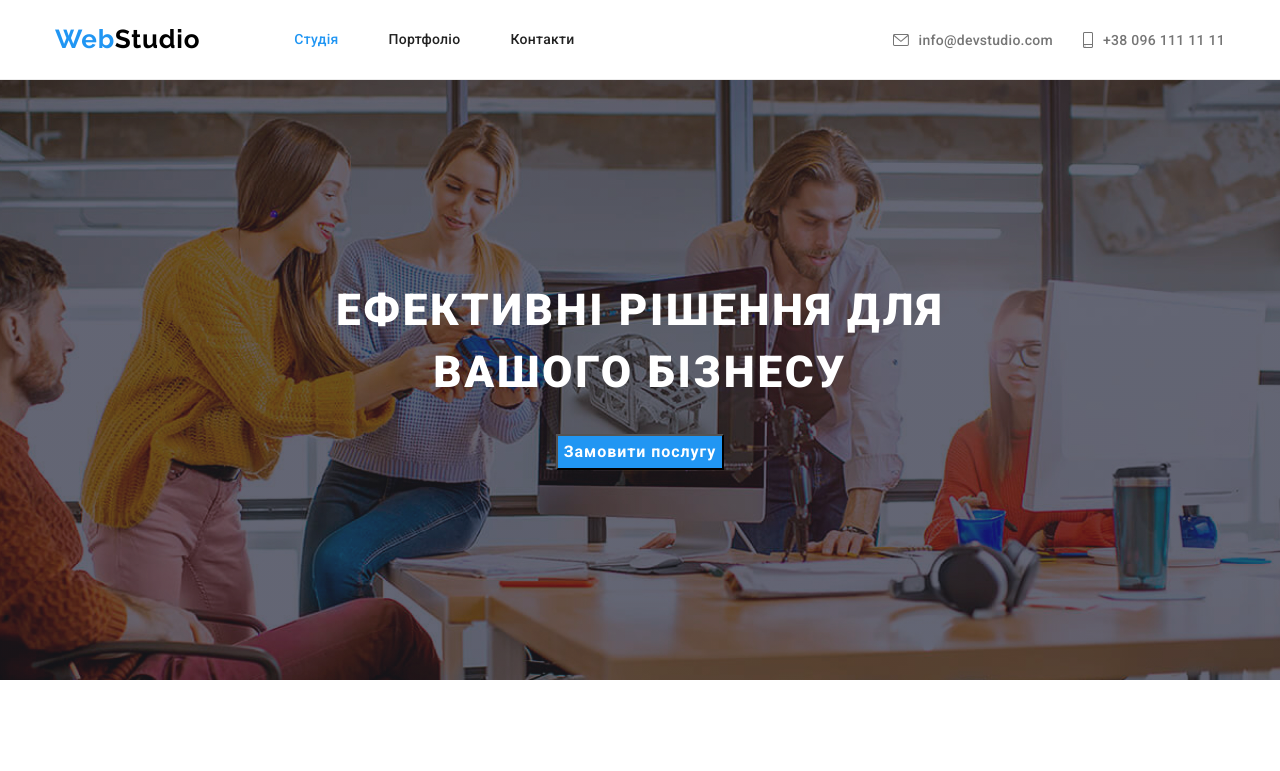
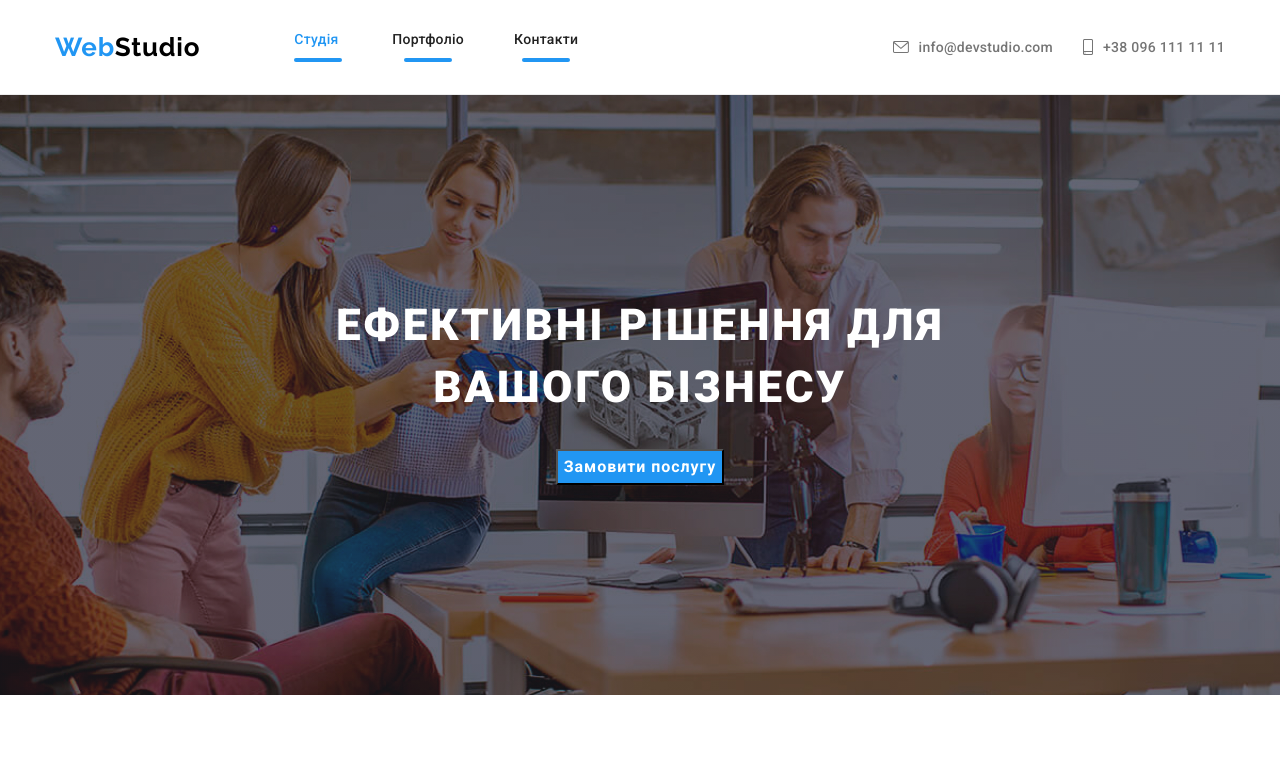
Before and after one commit to Lesia2023/g, a plain HTML site: page index.html in a window 1280 px wide. Shown: the top 771 px of the page. Drawn offline with nearby package versions, Linux system fonts and the light colour scheme.

Commit message:
трансформацыя поінтерів

```diff
--- a/css/styles.css
+++ b/css/styles.css
@@ -200,13 +200,16 @@ gap: 30px;
 
 
 }
-.link-list:hover::after{
+/*Поінтери*/
+
+
+.link-list::after{
 display: block;
 content: "";
 width: 48px;
 height: 4px;
 background-color: #2196f3;
-
+border-radius: 2px;
 margin-left: auto;
 margin-right: auto;
 margin-top: 11px;
```
